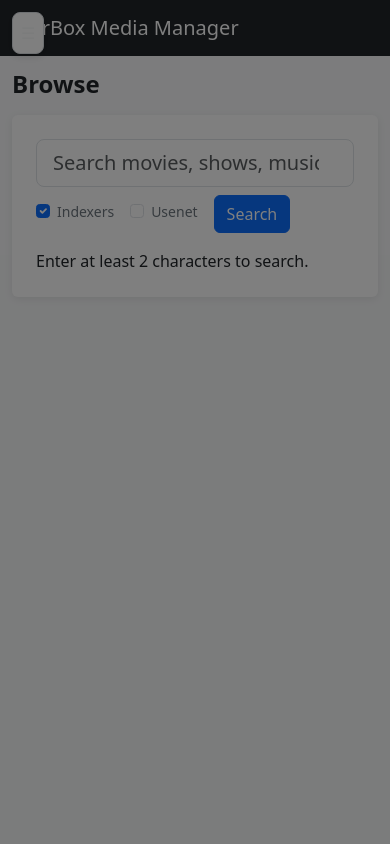
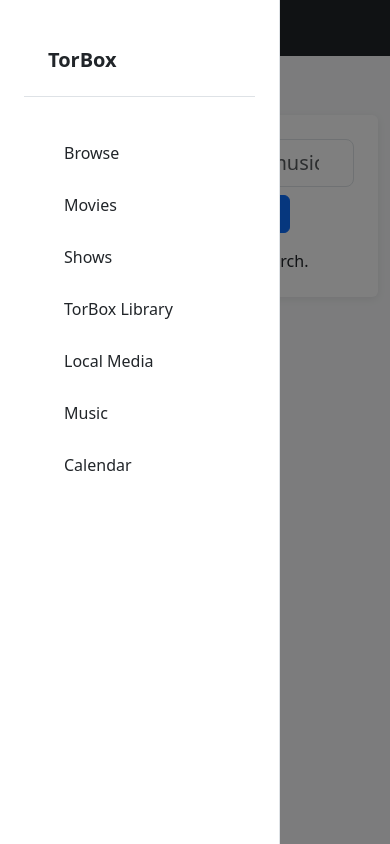
Before and after one commit to guillemhs/torbox-media-manager, a website: page src/public/index.html in a window 390 px wide. Both pictures are taken after a click on the button "Toggle navigation". Drawn offline with nearby package versions, Linux system fonts and the light colour scheme.

Commit message:
fix(ui): fix hamburger menu on mobile
- Removed Bootstrap offcanvas classes (offcanvas, offcanvas-start, offcanvas-header, offcanvas-body, offcanvas-backdrop, fade) that conflicted with custom JS toggle
- Removed data-bs-dismiss attribute from close button
- Added custom CSS classes: sidebar-header, sidebar-title, sidebar-body, btn-close
- Added CSS styling for sidebar header, body, and close button
- Sidebar now properly opens/closes via custom JS toggle on mobile

```diff
--- a/src/public/index.html
+++ b/src/public/index.html
@@ -92,6 +92,11 @@
       .card-img-top{height:200px;object-fit:cover}
       .search-card{border:none;box-shadow:0 2px 8px rgba(0,0,0,.08)}
       .search-card .card-body{padding:1.5rem}
+      .sidebar-header{display:flex;align-items:center;justify-content:space-between;padding:1rem 1.5rem;border-bottom:1px solid #dee2e6;margin-bottom:1rem}
+      .sidebar-title{margin:0;font-size:1.25rem;font-weight:600}
+      .sidebar-body{padding:1rem 1.5rem}
+      .btn-close{background:none;border:none;font-size:1.5rem;line-height:1;color:#6c757d;padding:0.5rem;cursor:pointer}
+      .btn-close:hover{color:#000}
     </style>
   </head>
   <body>
@@ -116,12 +121,12 @@
       </div>
     </nav>
 
-    <div class="offcanvas offcanvas-start" id="app-sidebar" tabindex="-1">
-      <div class="offcanvas-header">
-        <h5 class="offcanvas-title">TorBox</h5>
-        <button type="button" class="btn-close text-reset" data-bs-dismiss="offcanvas" aria-label="Close"></button>
+    <div id="app-sidebar" tabindex="-1">
+      <div class="sidebar-header">
+        <h5 class="sidebar-title">TorBox</h5>
+        <button type="button" class="btn-close text-reset" aria-label="Close"></button>
       </div>
-      <div class="offcanvas-body">
+      <div class="sidebar-body">
         <nav class="nav flex-column">
           <a href="/browse" class="nav-link" data-view="browse">Browse</a>
           <a href="/movies" class="nav-link" data-view="movies">Movies</a>
@@ -134,7 +139,7 @@
       </div>
     </div>
 
-    <div class="offcanvas-backdrop fade" id="sidebar-overlay" tabindex="-1"></div>
+    <div id="sidebar-overlay" tabindex="-1"></div>
 
     <div id="root" class="container-fluid">
       <h1 id="page-title" class="page-title">TorBox Media Manager</h1>
```
